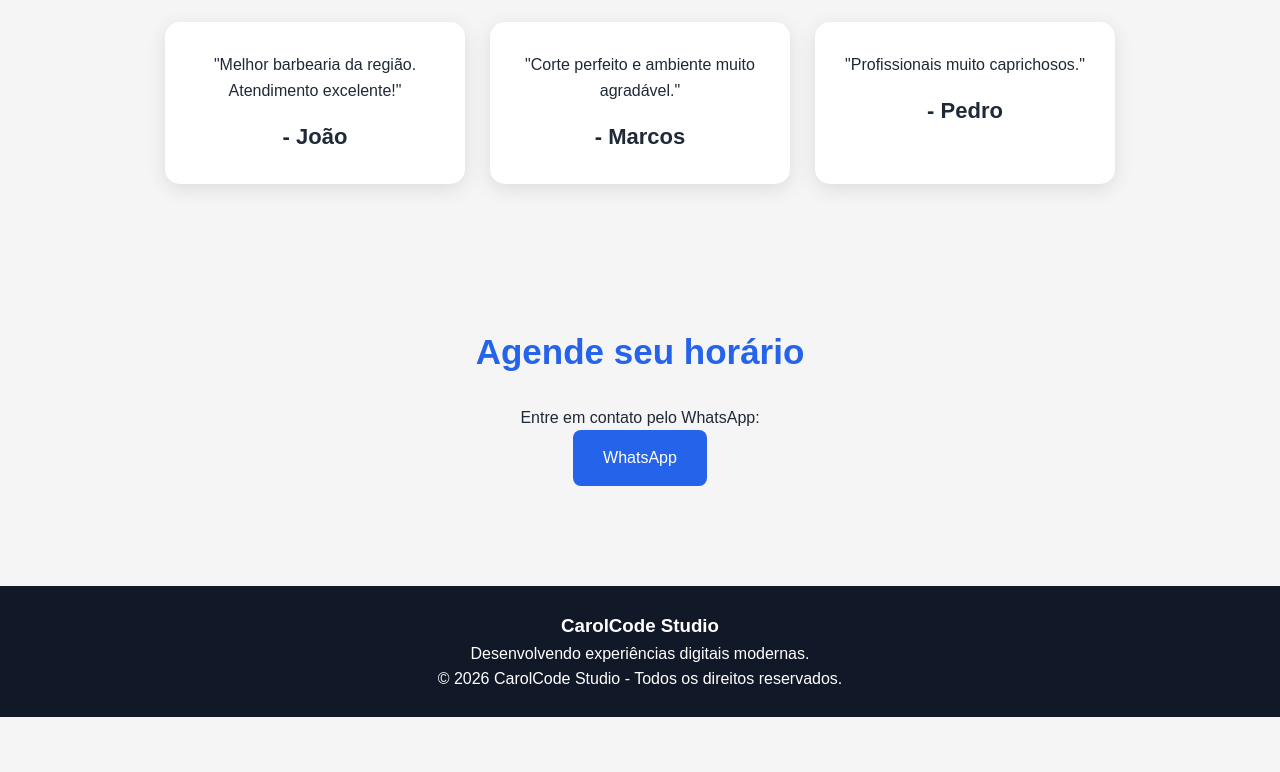
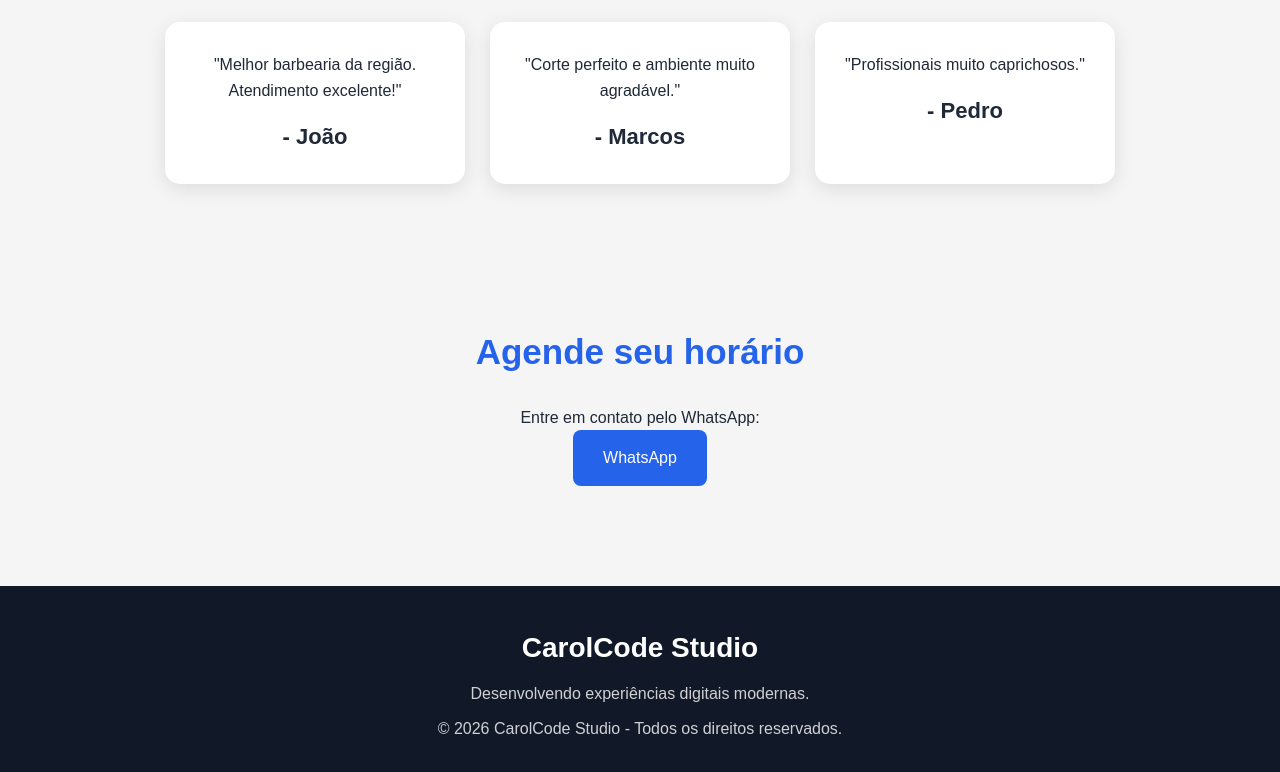
Before and after one commit to carolcodestudio/barbershop-website, a plain HTML site: page index.html in a window 1280 px wide. Shown: the part 2048-2820 px from the top of the page. Before the commit the page ends 2765 px from the top, so only its background shows below. Drawn offline with Linux system fonts and the light colour scheme.

Commit message:
Update style.css

```diff
--- a/style.css
+++ b/style.css
@@ -218,7 +218,23 @@ footer {
     background: #111827;
     color: white;
     text-align: center;
-    padding: 25px;
+    padding: 40px 20px;
+
+}
+
+
+footer h3 {
+
+    font-size: 28px;
+    margin-bottom: 10px;
+
+}
+
+
+footer p {
+
+    margin-top: 10px;
+    opacity: 0.8;
 
 }
 
```
